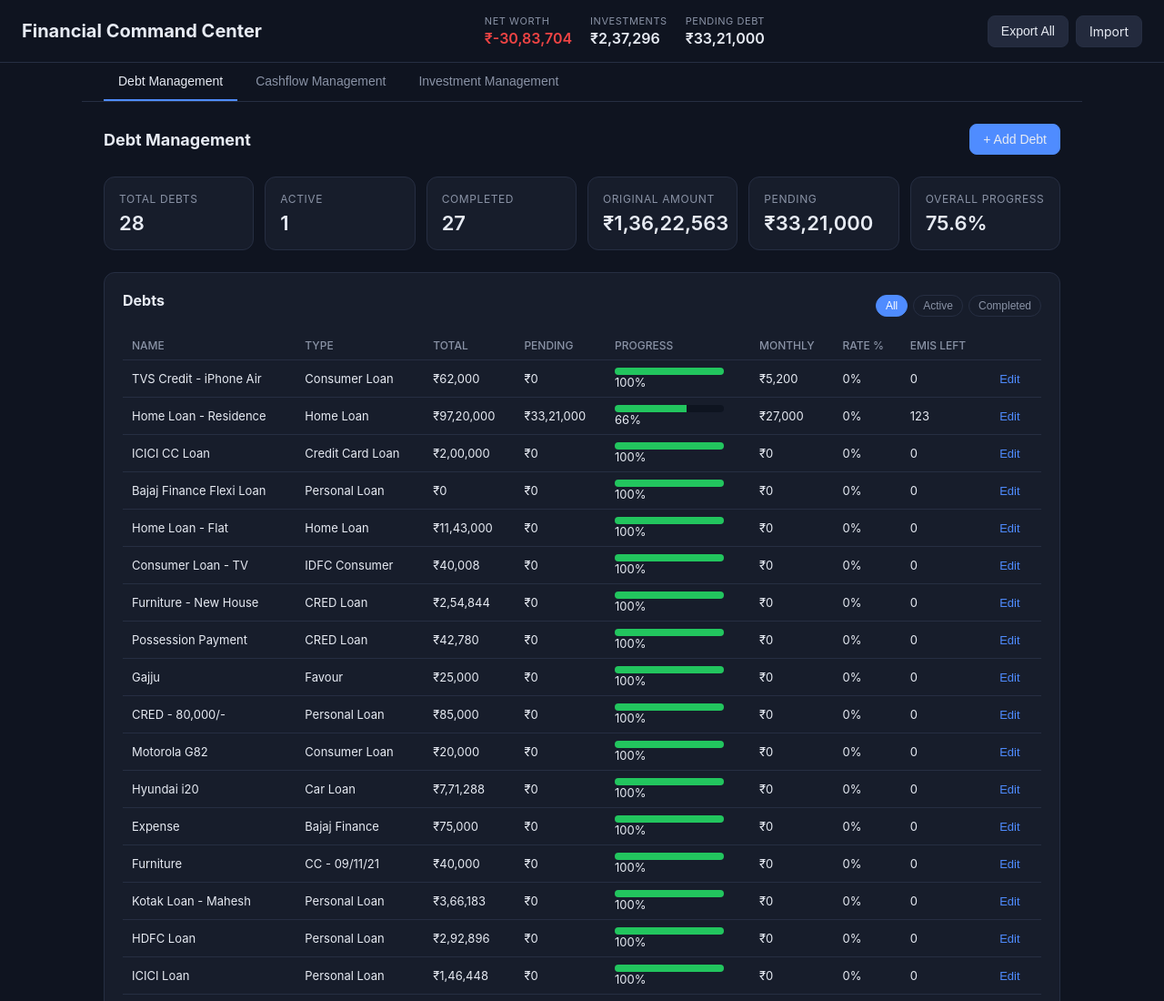
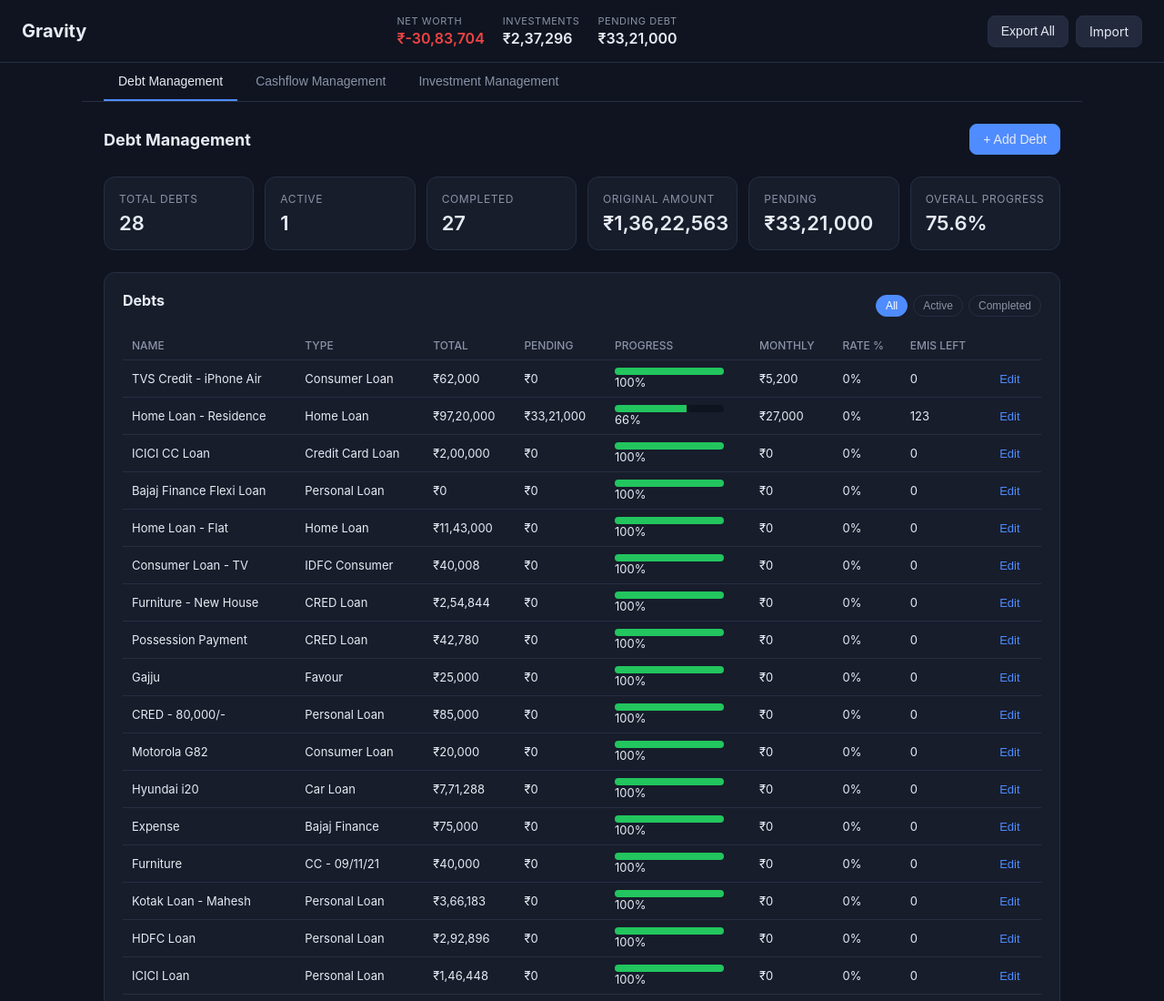
Before and after one commit to prashantmandora-sys/project-gravity, a website: page index.html in a window 1280 px wide. Shown: the top 1100 px of the page at 91% size. Drawn offline with nearby package versions, Linux system fonts and the light colour scheme.

Commit message:
Rename app to Gravity

```diff
--- a/index.html
+++ b/index.html
@@ -3,14 +3,14 @@
 <head>
 <meta charset="UTF-8" />
 <meta name="viewport" content="width=device-width, initial-scale=1.0" />
-<title>Financial Command Center</title>
+<title>Gravity</title>
 <link rel="stylesheet" href="style.css" />
 <script src="https://cdn.jsdelivr.net/npm/chart.js@4.4.4/dist/chart.umd.min.js" defer></script>
 <script src="https://cdnjs.cloudflare.com/ajax/libs/pdf.js/3.11.174/pdf.min.js" defer></script>
 </head>
 <body>
 <header class="topbar">
-  <h1>Financial Command Center</h1>
+  <h1>Gravity</h1>
   <div class="networth-strip" id="networthStrip"></div>
   <div class="topbar-actions">
     <button id="btnExport" class="btn">Export All</button>
--- a/package.json
+++ b/package.json
@@ -1,6 +1,6 @@
 {
-  "name": "debt-freedom-portal",
+  "name": "gravity",
   "version": "1.0.0",
   "private": true,
-  "description": "Static debt-tracking portal with a Vercel serverless AI commentary endpoint"
+  "description": "Gravity - personal finance portal (debt, cashflow, investment management) with Vercel serverless AI endpoints"
 }
```
Also changed, not shown: README.md.
